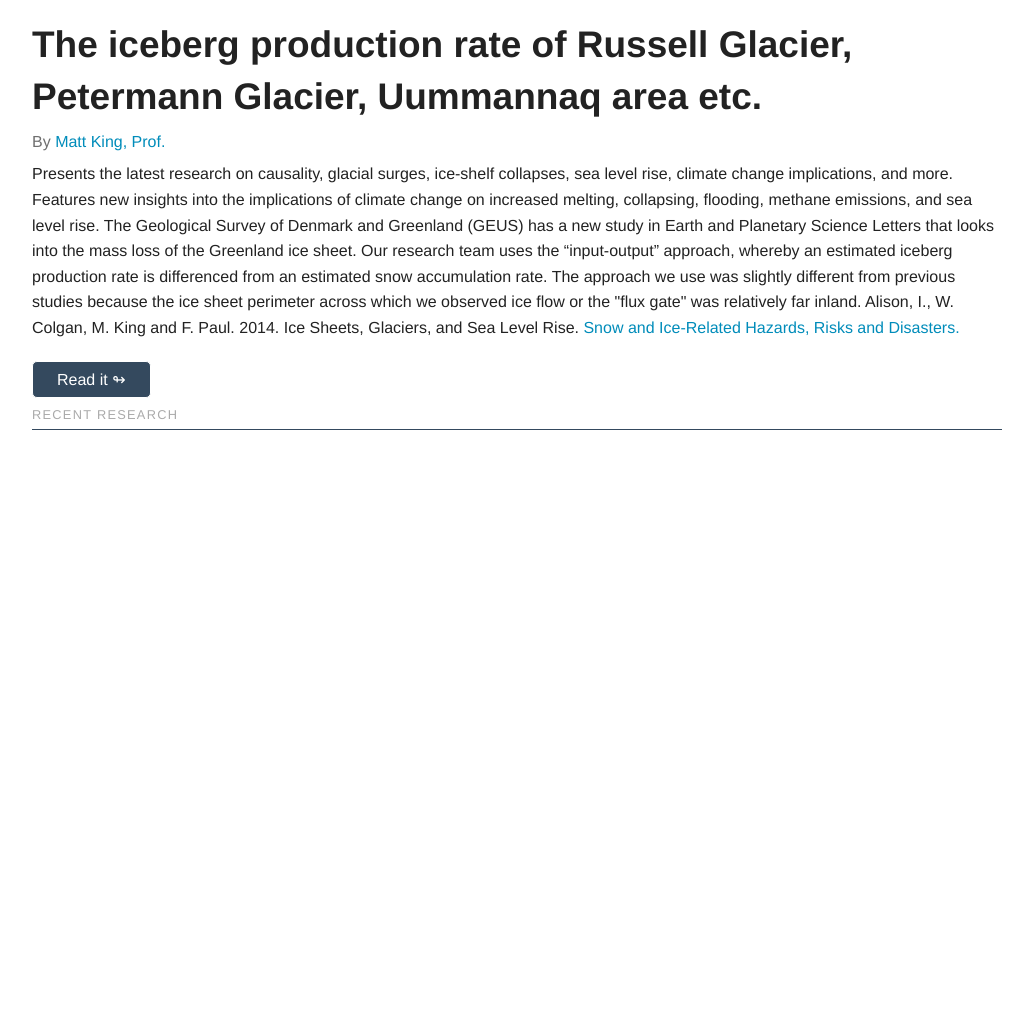
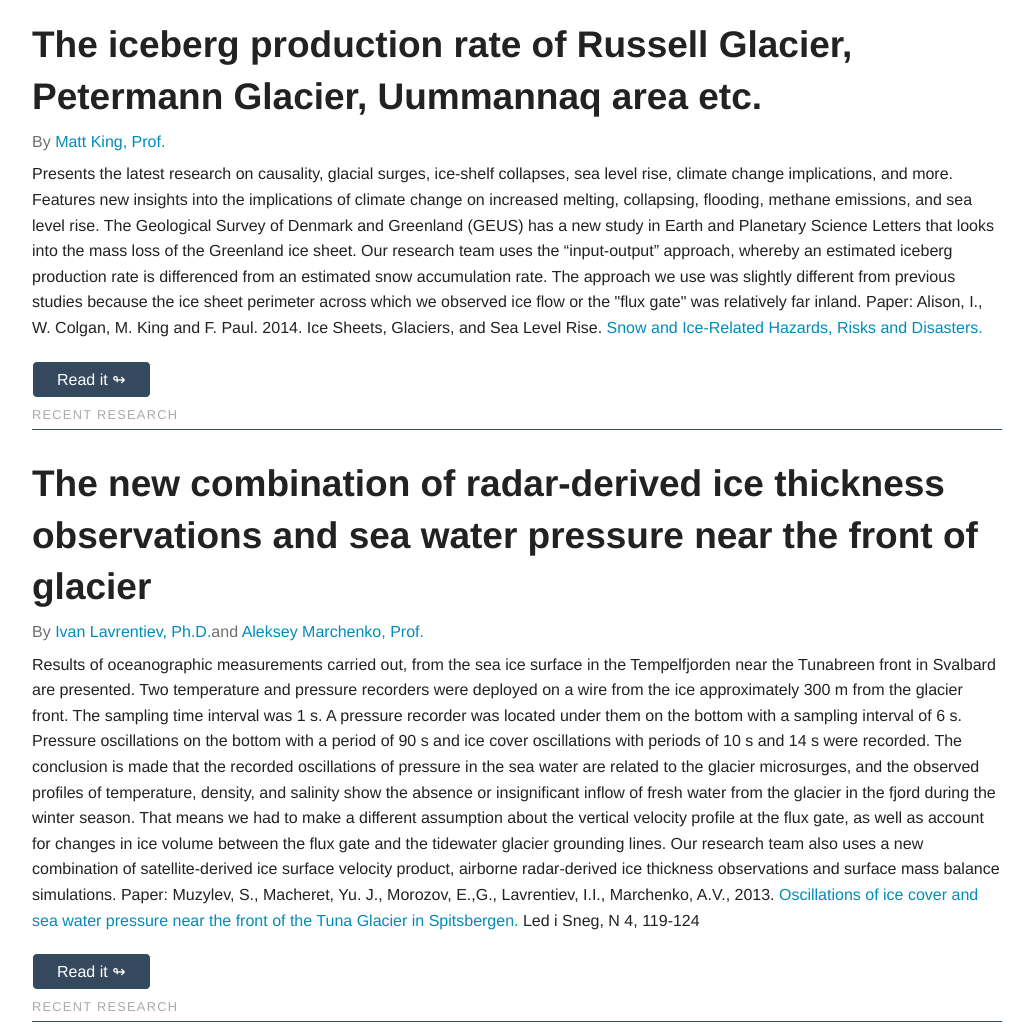
Before and after one commit to kashdan/acryos, a Node server app: page / in a window 1280 px wide. Shown: the part 842-1872 px from the top of the page, without its empty margins (123-1156 px from the left). Before the commit the page ends 1272 px from the top, so only its background shows below. Run offline with Node 20, Linux system fonts and the light colour scheme.

Commit message:
add Ivan Lavrentiev

```diff
--- a/views/index.jade
+++ b/views/index.jade
@@ -26,8 +26,24 @@ block content
           | By
           a(href='https://twitter.com/DeformedEarth', target='_blank') Matt King, Prof.
         p
-          | Presents the latest research on causality, glacial surges, ice-shelf collapses, sea level rise, climate change implications, and more. Features new insights into the implications of climate change on increased melting, collapsing, flooding, methane emissions, and sea level rise. The Geological Survey of Denmark and Greenland (GEUS) has a new study in Earth and Planetary Science Letters that looks into the mass loss of the Greenland ice sheet. Our research team uses the “input-output” approach, whereby an estimated iceberg production rate is differenced from an estimated snow accumulation rate. The approach we use was slightly different from previous studies because the ice sheet perimeter across which we observed ice flow or the "flux gate" was relatively far inland. Alison, I., W. Colgan, M. King and F. Paul. 2014. Ice Sheets, Glaciers, and Sea Level Rise.
+          | Presents the latest research on causality, glacial surges, ice-shelf collapses, sea level rise, climate change implications, and more. Features new insights into the implications of climate change on increased melting, collapsing, flooding, methane emissions, and sea level rise. The Geological Survey of Denmark and Greenland (GEUS) has a new study in Earth and Planetary Science Letters that looks into the mass loss of the Greenland ice sheet. Our research team uses the “input-output” approach, whereby an estimated iceberg production rate is differenced from an estimated snow accumulation rate. The approach we use was slightly different from previous studies because the ice sheet perimeter across which we observed ice flow or the "flux gate" was relatively far inland. Paper: Alison, I., W. Colgan, M. King and F. Paul. 2014. Ice Sheets, Glaciers, and Sea Level Rise.
           a(href='http://store.elsevier.com/Snow-and-Ice-Related-Hazards-Risks-and-Disasters/isbn-9780123948496/', target='_blank') Snow and Ice-Related Hazards, Risks and Disasters.
           W. Haeberli and C. Whiteman. Elsevier. 713-747.
         a.ghost.button(href='http://www.utas.edu.au/profiles/staff/matt-king', target='_blank') Read it ↬
       h4 Recent research
+    .content.medium-12.large-12.columns
+      article.post
+        //img.author(alt='person', src='http://www.aber.ac.uk/greenland/images/imagery/russell/laser_mark.jpg')
+        h2 The new combination of radar-derived ice thickness observations and sea water pressure near the front of glacier
+        p.subheader
+          | By
+          a(href='http://igras.ru/en/staff/97', target='_blank') Ivan Lavrentiev, Ph.D.
+          | and
+          a(href='http://www.unis.no/35_STAFF/staff_webpages/technology/aleksey_marchenko/default.htm', target='_blank') Aleksey Marchenko, Prof.
+
+        p
+          | Results of oceanographic measurements carried out, from the sea ice surface in the Tempelfjorden near the Tunabreen front in Svalbard are presented. Two temperature and pressure recorders were deployed on a wire from the ice approximately 300 m from the glacier front. The sampling time interval was 1 s. A pressure recorder was located under them on the bottom with a sampling interval of 6 s. Pressure oscillations on the bottom with a period of 90 s and ice cover oscillations with periods of 10 s and 14 s were recorded. The conclusion is made that the recorded oscillations of pressure in the sea water are related to the glacier microsurges, and the observed profiles of temperature, density, and salinity show the absence or insignificant inflow of fresh water from the glacier in the fjord during the winter season. That means we had to make a different assumption about the vertical velocity profile at the flux gate, as well as account for changes in ice volume between the flux gate and the tidewater glacier grounding lines. Our research team also uses a new combination of satellite-derived ice surface velocity product, airborne radar-derived ice thickness observations and surface mass balance simulations. Paper: Muzylev, S., Macheret, Yu. J., Morozov, E.,G., Lavrentiev, I.I., Marchenko, A.V., 2013.
+          a(href='http://ice-snow.igras.ru/index.php/jour/article/view/139', target='_blank') Oscillations of ice cover and sea water pressure near the front of the Tuna Glacier in Spitsbergen.
+          | Led i Sneg, N 4, 119-124
+        a.ghost.button(href='http://ice-snow.igras.ru/index.php/jour/article/view/139/63', target='_blank') Read it ↬
+      h4 Recent research
```
